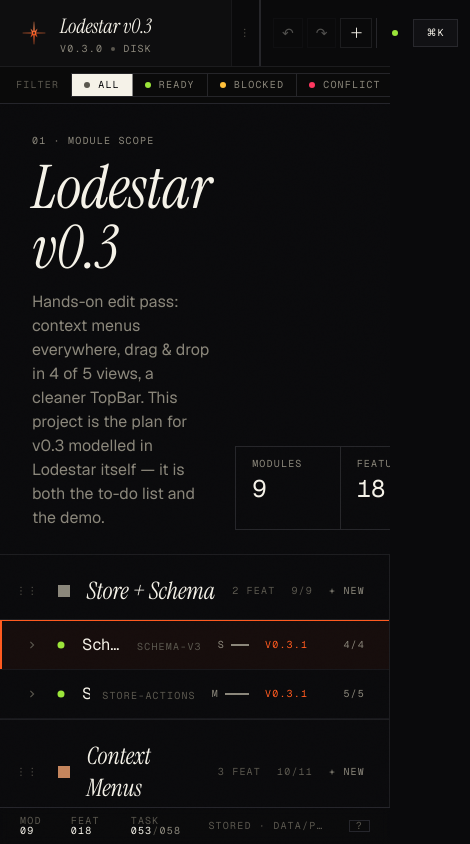
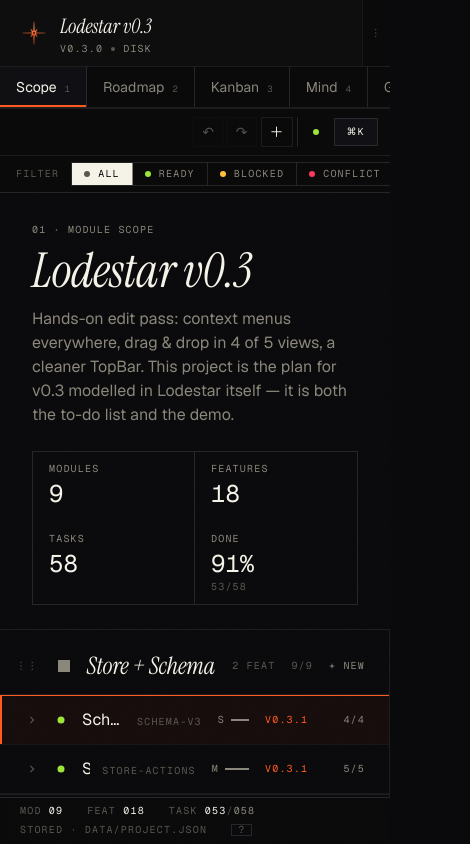
Before and after one commit to McMarius11/lodestar, a React (Vite) app: page / in a window 390 px wide. Both pictures are taken after a click on the button 195 px from the left and 560 px from the top of the page. Shown: the whole page, 470 px wide, since content can reach past the window. Built offline with nearby package versions, Linux system fonts and the light colour scheme; the HTML template or start-up script is replaced by a standard one.

Commit message:
Improve responsive layout across core views

```diff
--- a/src/App.tsx
+++ b/src/App.tsx
@@ -135,7 +135,7 @@ function Footer() {
 
   return (
     <footer className="border-t border-line/60 bg-void/80 backdrop-blur-sm">
-      <div className="flex items-center gap-6 px-5 py-2 label-mono overflow-x-auto scroll-thin">
+      <div className="flex flex-wrap items-center gap-x-6 gap-y-2 px-5 py-2 label-mono">
         <span>
           <span className="text-fg-subtle">MOD</span>{' '}
           <span className="num-mono text-fg">
@@ -159,7 +159,7 @@ function Footer() {
           </span>
         </span>
         <span
-          className="ml-auto text-fg-subtle truncate max-w-[40ch]"
+          className="text-fg-subtle truncate max-w-full sm:ml-auto sm:max-w-[40ch]"
           title={source === 'disk' && currentPath ? currentPath : undefined}
         >
           {locationLabel}
--- a/src/components/TopBar.tsx
+++ b/src/components/TopBar.tsx
@@ -124,10 +124,10 @@ export function TopBar() {
   return (
     <header className="relative z-20 border-b border-line/60 bg-void/80 backdrop-blur-sm">
       {/* Row 1 — identity, navigation, primary actions */}
-      <div className="flex items-stretch">
+      <div className="flex flex-col md:flex-row md:items-stretch">
         {/* Brand */}
         <div
-          className="flex items-stretch border-r border-line/60 min-w-[260px] shrink-0"
+          className="flex items-stretch border-b border-line/40 md:border-b-0 md:border-r md:border-line/60 md:min-w-[260px] shrink-0"
           onContextMenu={(e) => {
             e.preventDefault()
             projectCtx.openAt(e.clientX, e.clientY, [
@@ -165,14 +165,14 @@ export function TopBar() {
           >
             <BrandMark />
 
-            <div className="flex flex-col leading-none">
-              <span className="ser-display text-xl italic text-fg">
+            <div className="flex min-w-0 flex-col leading-none">
+              <span className="ser-display text-xl italic text-fg truncate">
                 {project.meta.name || 'Untitled'}
               </span>
-              <span className="label-mono mt-1 flex items-center gap-2">
+              <span className="label-mono mt-1 flex items-center gap-2 min-w-0">
                 <span className="num-mono">v{project.meta.version}</span>
                 <span className="w-1 h-1 rounded-full bg-fg-subtle" />
-                <span>{source ?? '—'}</span>
+                <span className="truncate">{source ?? '—'}</span>
               </span>
             </div>
           </button>
@@ -186,9 +186,10 @@ export function TopBar() {
           </button>
         </div>
 
+        <div className="w-full min-w-0 md:flex md:min-w-0">
           {/* Tabs */}
           <nav
-          className="flex items-stretch flex-1 min-w-0 overflow-x-auto scroll-thin"
+            className="flex items-stretch min-w-0 overflow-x-auto scroll-thin border-b border-line/40 md:flex-1 md:border-b-0"
             role="tablist"
             aria-label="Views"
           >
@@ -245,7 +246,7 @@ export function TopBar() {
           </nav>
 
           {/* Right cluster — primary actions only; filters live on row 2 */}
-        <div className="flex items-center gap-2 px-3 border-l border-line/60 shrink-0">
+          <div className="flex items-center justify-end gap-2 px-3 py-2 border-t border-line/40 shrink-0 md:border-t-0 md:border-l md:border-line/60 md:py-0">
             <div className="flex items-center gap-1 pr-1 border-r border-line/60">
               <IconBtn
                 onClick={() => undo()}
@@ -288,6 +289,7 @@ export function TopBar() {
             >
               <span className="num-mono">⌘K</span>
             </button>
+          </div>
         </div>
       </div>
 
--- a/src/views/Kanban.tsx
+++ b/src/views/Kanban.tsx
@@ -130,15 +130,15 @@ export function Kanban() {
       aria-label="Kanban"
       data-testid="view-kanban"
     >
-      <div className="px-8 pt-8 pb-4 border-b border-line/40 flex items-end justify-between gap-6">
+      <div className="px-8 pt-8 pb-4 border-b border-line/40 flex flex-col gap-4 md:flex-row md:items-end md:justify-between">
         <div>
           <div className="label-mono mb-3">
             <span className="num-mono">03</span> · KANBAN
           </div>
-          <h1 className="ser-display text-6xl italic leading-none">flow</h1>
+          <h1 className="ser-display text-5xl md:text-6xl italic leading-none">flow</h1>
         </div>
-        <div className="flex items-center gap-2">
-          <span className="label-mono">SORT</span>
+        <div className="flex flex-wrap items-center gap-2">
+          <span className="label-mono shrink-0">SORT</span>
           {(['module', 'effort', 'milestone'] as const).map((s) => (
             <button
               key={s}
@@ -154,7 +154,8 @@ export function Kanban() {
         </div>
       </div>
 
-      <div className="flex-1 grid grid-cols-3 min-h-0">
+      <div className="flex-1 min-h-0 overflow-x-auto scroll-thin">
+        <div className="flex h-full min-w-max md:min-w-0 md:grid md:grid-cols-3">
         {columns.map((col, i) => {
           const list = buckets[col.id]
           const isHot = hotCol === col.id && dragId !== null
@@ -189,7 +190,7 @@ export function Kanban() {
                 )
               }}
               className={clsx(
-                'flex flex-col min-w-0 transition-colors',
+                'flex flex-col w-[320px] md:w-auto min-w-0 transition-colors',
                 i > 0 && 'border-l border-line/60',
                 isHot && 'bg-accent/5',
               )}
@@ -289,6 +290,7 @@ export function Kanban() {
             </div>
           )
         })}
+        </div>
       </div>
       {ctx.menu}
     </div>
--- a/src/views/ModuleScope.tsx
+++ b/src/views/ModuleScope.tsx
@@ -87,12 +87,12 @@ export function ModuleScope() {
         }}
         className="px-8 pt-8 pb-6 border-b border-line/40"
       >
-        <div className="flex items-end justify-between gap-6">
-          <div>
+        <div className="flex flex-col gap-6 lg:flex-row lg:items-end lg:justify-between">
+          <div className="min-w-0">
             <div className="label-mono mb-3">
               <span className="num-mono">01</span> · MODULE SCOPE
             </div>
-            <h1 className="ser-display text-6xl italic leading-none">
+            <h1 className="ser-display text-5xl md:text-6xl italic leading-none break-words">
               {project.meta.name}
             </h1>
             <p className="mt-3 text-fg-muted max-w-2xl">
@@ -168,7 +168,7 @@ function Totals({ project }: { project: ReturnType<typeof useProjectStore.getSta
   const pct = allTasks.length === 0 ? 0 : done / allTasks.length
 
   return (
-    <div className="grid grid-cols-4 gap-0 border border-line/60 min-w-[420px]">
+    <div className="grid w-full grid-cols-2 sm:grid-cols-4 gap-0 border border-line/60 lg:w-auto">
       <Stat label="Modules" value={project.modules.length} />
       <Stat label="Features" value={allFeatures.length} />
       <Stat label="Tasks" value={allTasks.length} />
@@ -191,7 +191,7 @@ function Stat({
   sub?: string
 }) {
   return (
-    <div className="px-4 py-3 border-r last:border-r-0 border-line/60">
+    <div className="px-4 py-3 border-r even:border-r-0 sm:even:border-r last:border-r-0 border-line/60">
       <div className="label-mono">{label}</div>
       <div className="num-mono text-2xl mt-1">{value}</div>
       {sub && <div className="label-mono text-fg-subtle mt-0.5 num-mono">{sub}</div>}
```
Also changed, not shown: 2 other files (tests, documents, lock files or other folders). Lines whose indentation alone changed are shown as unchanged.
